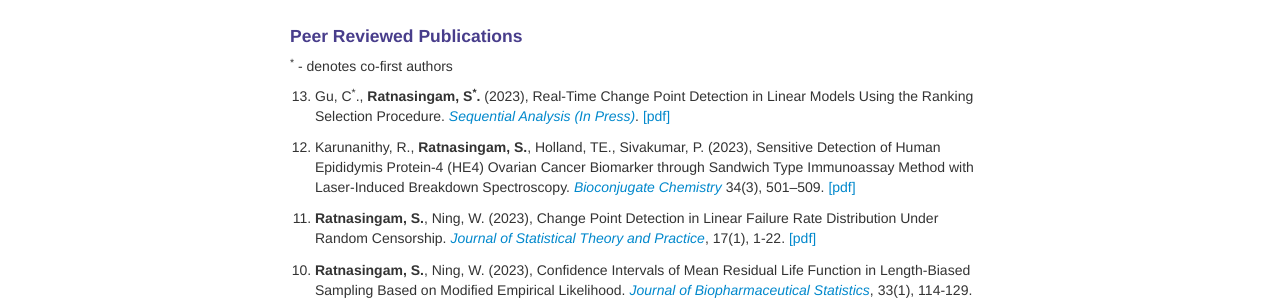
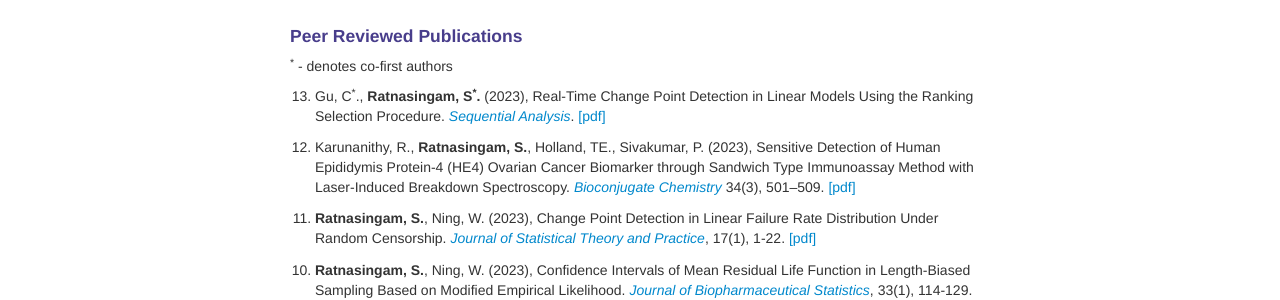
Before and after one commit to suthakaranr/suthakaranr.github.io, a Jekyll site: the page built from pages/Research.md, in a window 1280 px wide. Shown: the part 346-646 px from the top of the page. Built offline with Jekyll 4.4.1, drawn with Linux system fonts in a browser that asks for light colours.

Commit message:
Update Research.md

```diff
--- a/pages/Research.md
+++ b/pages/Research.md
@@ -26,7 +26,7 @@ I am happy to work with undergraduate and graduate students. If you are interest
 
 <ol>
 
-  <li value="13"> Gu, C<sup>*</sup>., <b>Ratnasingam, S<sup>*</sup>.</b> (2023),  Real-Time Change Point Detection in Linear Models Using the Ranking Selection Procedure. <a style="text-decoration:none" href="https://doi.org/10.1080/07474946.2023.2187416" target="_blank" rel="noopener noreferrer"><i>Sequential Analysis (In Press)</i></a>. <a style="text-decoration:none" href="../assets/2023GUSR.pdf" target="_blank" rel="noopener noreferrer">[pdf]</a> </li> <br>
+  <li value="13"> Gu, C<sup>*</sup>., <b>Ratnasingam, S<sup>*</sup>.</b> (2023),  Real-Time Change Point Detection in Linear Models Using the Ranking Selection Procedure. <a style="text-decoration:none" href="https://doi.org/10.1080/07474946.2023.2187416" target="_blank" rel="noopener noreferrer"><i>Sequential Analysis</i></a>. <a style="text-decoration:none" href="../assets/2023CGSR.pdf" target="_blank" rel="noopener noreferrer">[pdf]</a> </li> <br>
 
    <li value="12"> Karunanithy, R., <b>Ratnasingam, S.</b>, Holland, TE., Sivakumar, P.  (2023), Sensitive Detection of Human Epididymis Protein-4 (HE4) Ovarian Cancer Biomarker through Sandwich Type Immunoassay Method with Laser-Induced Breakdown Spectroscopy. <a style="text-decoration:none" href="https://doi.org/10.1021/acs.bioconjchem.2c00551" target="_blank" rel="noopener noreferrer"><i>Bioconjugate Chemistry</i></a> 34(3), 501–509. <a style="text-decoration:none" href="../assets/2023RKSU.pdf" target="_blank" rel="noopener noreferrer">[pdf]</a> </li> <br>
 
```
